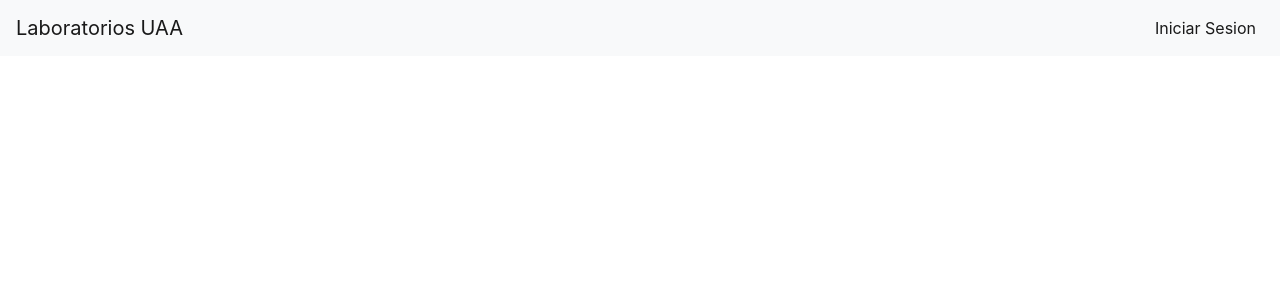
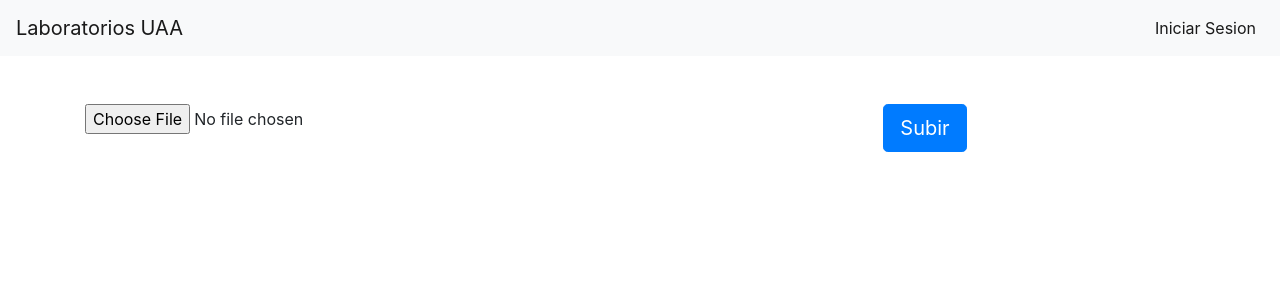
Before and after one commit to samisuras/bd-dist-front, an Angular app: page /subirPractica/1/1 in a window 1280 px wide. Before the commit this address led to /. Shown: the top 300 px of the page. Built offline with nearby package versions, Linux system fonts and the light colour scheme.

Commit message:
subirpracticas

```diff
--- a/src/app/app-routing.module.ts
+++ b/src/app/app-routing.module.ts
@@ -17,7 +17,7 @@ import { VerExamenesComponent } from "./components/usuarios/estudiante/ver-exame
 import { VerPracticaComponent } from "./components/usuarios/estudiante/ver-practica/ver-practica.component"
 import { RealizarExamenComponent } from "./components/usuarios/estudiante/realizar-examen/realizar-examen.component"
 import { PrestamosComponent } from "./components/usuarios/laboratorista/prestamos/prestamos.component";
-
+import { SubirPracticaComponent } from "./components/usuarios/estudiante/subir-practica/subir-practica.component"
 
 const routes: Routes = [
   { path: '', component: HomeComponent, pathMatch: 'full' },
@@ -35,7 +35,9 @@ const routes: Routes = [
   { path: 'verExamenesAlumno/:id', component: VerExamenesComponent},
   { path: 'verPracticasAlumno/:id', component: VerPracticaComponent},
   { path: 'realizarExamen/:id', component: RealizarExamenComponent},
-  { path: 'verPrestamos', component: PrestamosComponent}
+  { path: 'verPrestamos', component: PrestamosComponent},
+  { path: 'subirPractica', component: VerPracticaComponent},
+  { path: 'subirPractica/:idP/:idA', component: SubirPracticaComponent},
 ];
 
 @NgModule({
--- a/src/app/app.module.ts
+++ b/src/app/app.module.ts
@@ -25,6 +25,7 @@ import { VerExamenesComponent } from './components/usuarios/estudiante/ver-exame
 import { VerPracticaComponent } from './components/usuarios/estudiante/ver-practica/ver-practica.component';
 import { RealizarExamenComponent } from './components/usuarios/estudiante/realizar-examen/realizar-examen.component';
 import { PrestamosComponent } from './components/usuarios/laboratorista/prestamos/prestamos.component';
+import { SubirPracticaComponent } from './components/usuarios/estudiante/subir-practica/subir-practica.component';
 
 @NgModule({
   declarations: [
@@ -48,7 +49,8 @@ import { PrestamosComponent } from './components/usuarios/laboratorista/prestamo
     VerExamenesComponent,
     VerPracticaComponent,
     RealizarExamenComponent,
-    PrestamosComponent
+    PrestamosComponent,
+    SubirPracticaComponent
   ],
   imports: [
     BrowserModule,
--- /dev/null
+++ b/src/app/components/usuarios/estudiante/subir-practica/subir-practica.component.html
@@ -0,0 +1,11 @@
+<div class="container pt-5">
+    <form class="row" (ngSubmit)="onSubmit()">
+        <div class="form-group col-xl-6">
+            <input type="file" id="archivo"
+            (change)="handleFileInput($event.target.files)" required>
+        </div>
+        <div class="col-xl-6" align="center">
+            <button type="submit" class="btn btn-primary btn-lg">Subir</button>
+        </div>
+    </form>
+</div>
--- /dev/null
+++ b/src/app/components/usuarios/estudiante/subir-practica/subir-practica.component.ts
@@ -0,0 +1,65 @@
+import { Component, OnInit, ElementRef } from '@angular/core';
+import { EstudianteService } from '../../../../services/estudiante.service'
+import { ActivatedRoute } from "@angular/router"
+import { FormBuilder, FormGroup, Validators } from "@angular/forms";
+import { Router } from "@angular/router";
+
+@Component({
+  selector: 'app-subir-practica',
+  templateUrl: './subir-practica.component.html',
+  styleUrls: ['./subir-practica.component.css']
+})
+export class SubirPracticaComponent implements OnInit {
+  fileToUpload: File = null;
+  idpractica
+  idalumno
+  constructor(
+    private activatedRoute: ActivatedRoute,
+    private estudiante_service: EstudianteService,
+    private router: Router,
+    private el: ElementRef) { }
+
+  ngOnInit() {
+    this.idpractica = this.activatedRoute.snapshot.paramMap.get('idP')
+    this.idalumno = this.activatedRoute.snapshot.paramMap.get('idA')
+
+  }
+  handleFileInput(files: FileList) {
+    this.fileToUpload = files.item(0);
+  }
+  onSubmit() {
+
+    const data = {
+      nombreArchivo: '',
+      idpractica: this.idpractica,
+      idAlumno: this.idalumno,
+      sitio: sessionStorage.getItem('sitio')
+    }
+
+    let inputEl: HTMLInputElement = this.el.nativeElement.querySelector('#archivo');
+    let fileCount: number = inputEl.files.length;
+    let jsonData = new FormData();
+    if (fileCount > 0) { // a file was selected
+      for (let i = 0; i < fileCount; i++) {
+        jsonData.append('file', inputEl.files.item(i));
+      }
+      data.nombreArchivo = inputEl.files.item(0).name
+      let stringJSON:string = JSON.stringify(data);
+      jsonData.append('form',stringJSON)
+
+      this.estudiante_service.subirPractica(jsonData)
+      .subscribe(
+        (res: any) => {
+          console.log("sos")
+
+        }
+        , (err) => {
+          console.log(err)
+        }
+      )
+
+      this.router.navigate(['/verMaterias'])
+
+    }
+  }
+}
--- a/src/app/components/usuarios/estudiante/ver-practica/ver-practica.component.html
+++ b/src/app/components/usuarios/estudiante/ver-practica/ver-practica.component.html
@@ -6,15 +6,17 @@
                 <th scope="col">Id Practica</th>
                 <th scope="col">Id Profesor</th>
                 <th scope="col">Titulo</th>
-                <th scope="col">Fecha</th>
-                <th scope="col">Hora</th>
+                <th scope="col">Fecha Limite</th>
+                <th scope="col">Hora Limite</th>
                 <th scope="col">Calificacion</th>
                 <th scope="col">Notas</th>
+                <th scope="col"></th>
+                <th scope="col"></th>
 
             </tr>
         </thead>
         <tbody *ngIf="practicas">
-            <tr *ngFor="let e of practicas">
+            <tr *ngFor="let e of practicas; let i = index">
                 <th scope="row">{{ e.idpractica }}</th>
                 <th scope="row">{{ e.idprofesor }}</th>
                 <th scope="row">{{ e.nombre }}</th>
@@ -22,6 +24,11 @@
                 <th scope="row">{{ e.hora }}</th>
                 <th scope="row">{{ e.calificacion }}</th>
                 <th scope="row">{{ e.notas }}</th>
+                <th scope="row">-</th>
+                <td align="center" >
+                    <a class="text-info" [routerLink]="['/subirPractica', e.idpractica, e.idalumno]">Subir Practica</a>
+                </td>
+
             </tr>
         </tbody>
     </table>
--- a/src/app/components/usuarios/estudiante/ver-practica/ver-practica.component.ts
+++ b/src/app/components/usuarios/estudiante/ver-practica/ver-practica.component.ts
@@ -1,6 +1,7 @@
-import { Component, OnInit } from '@angular/core';
+import { Component, OnInit, ElementRef } from '@angular/core';
 import { EstudianteService } from '../../../../services/estudiante.service'
 import { ActivatedRoute } from "@angular/router"
+import { FormBuilder, FormGroup, Validators } from "@angular/forms";
 
 @Component({
   selector: 'app-ver-practica',
@@ -8,24 +9,34 @@ import { ActivatedRoute } from "@angular/router"
   styleUrls: ['./ver-practica.component.css']
 })
 export class VerPracticaComponent implements OnInit {
-
+  practicaForm: FormGroup;
   practicas
   idMateria
+  idProfesor
+  idAlumno
+  idgrupo
   constructor(
-    private activatedRoute:ActivatedRoute,
-    private estudiante_service:EstudianteService
-    ) { }
+    private activatedRoute: ActivatedRoute,
+    private estudiante_service: EstudianteService,
+    private formBuilder: FormBuilder,
+    private el: ElementRef
+  ) {
+
+  }
 
   ngOnInit() {
     this.idMateria = this.activatedRoute.snapshot.paramMap.get('id')
-
+    console.log(this.idMateria)
     this.estudiante_service.getPracticasAlumno(sessionStorage.getItem('id'), this.idMateria)
       .subscribe(
-      (res:any)=>{
+        (res: any) => {
           console.log(res)
           this.practicas = res.practicas
+          this.idProfesor = res.practicas[0].idprofesor
+          this.idAlumno = res.practicas[0].idalumno
+          this.idgrupo = res.practicas[0].idgrupo
         }
-      ,(err)=>{
+        , (err) => {
           console.log(err)
         }
       )
--- a/src/app/services/estudiante.service.ts
+++ b/src/app/services/estudiante.service.ts
@@ -37,4 +37,10 @@ export class EstudianteService {
 
   }
 
+  public subirPractica(datos){
+    let urlsubir = this.url + '/subirPractica/estudiante'
+    return this.httpClient.post(urlsubir,datos)
+  }
+
+
 }
```
Also changed, not shown: src/app/components/usuarios/estudiante/subir-practica/subir-practica.component.css (added). Lines whose indentation alone changed are shown as unchanged.
